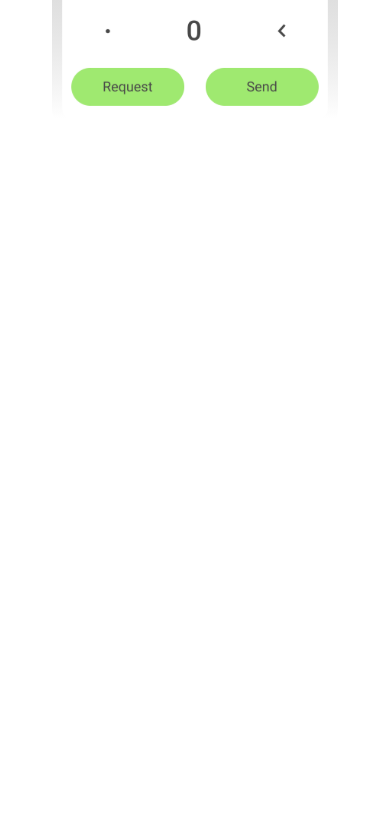
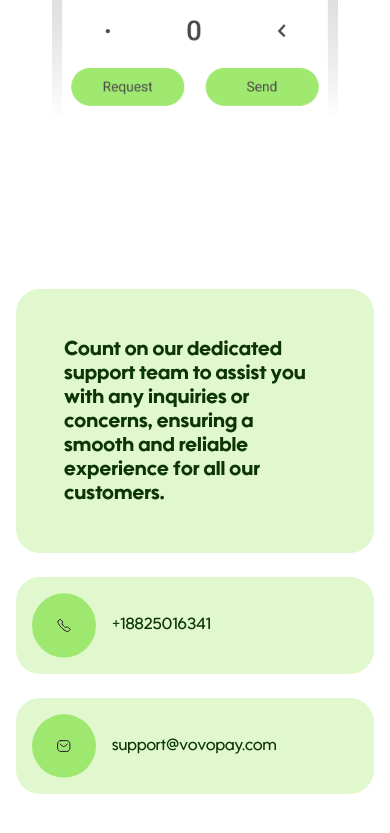
Before and after one commit to hs-07/vovopay-frontend, a React (Create React App) app: page /contact in a window 390 px wide. Shown: the part 6498-7331 px from the top of the page. Before the commit the page ends 6707 px from the top, so only its background shows below. Built offline with nearby package versions, Linux system fonts and the light colour scheme; a web font is replaced by a local one.

Commit message:
commiting section7

```diff
--- a/src/components/index.js
+++ b/src/components/index.js
@@ -5,4 +5,5 @@ export { default as Section3 } from "./section3.jsx";
 export { default as Section4 } from "./section4.jsx";
 export { default as Section5 } from "./section5.jsx";
 export { default as Section6 } from "./section6.jsx";
+export { default as Section7 } from "./section7.jsx";
 export { default as TickerBanner } from "./ticker-banner.jsx";
--- /dev/null
+++ b/src/components/section7.jsx
@@ -0,0 +1,31 @@
+import React from "react";
+
+const section7 = () => {
+  return (
+    <div className="px-4 md:px-6 lg:px-20 py-20">
+      <div className="bg-[#E1F8CF] w-full p-12 rounded-3xl mb-6">
+        <span className="text-[#0C3506] text-[20px] font-[600] leading-[1] font-utendo md:text-[32px] lg:text-[42px]">
+          Count on our dedicated support team to assist you with any inquiries
+          or concerns, ensuring a smooth and reliable experience for all our
+          customers.
+        </span>
+      </div>
+      <div className="grid grid-cols-1 md:grid-cols-2 font-utendo gap-6 ">
+        <div className="flex bg-[#E1F8CF] rounded-3xl gap-4 md:gap-8 p-4 md:p-6 items-center">
+          <img src="/images/phone.svg" alt="" className="w-16 md:w-20" />
+          <p className="md:text-[24px] text-[16px] text-[#0C3506] font-[400]">
+            +18825016341
+          </p>
+        </div>
+        <div className="flex bg-[#E1F8CF] rounded-3xl gap-4 md:gap-8 p-4 md:p-6 items-center">
+          <img src="/images/msg.svg" alt="" className="w-16 md:w-20" />
+          <p className="md:text-[24px] text-[16px] text-[#0C3506] font-[400]">
+            support@vovopay.com
+          </p>
+        </div>
+      </div>
+    </div>
+  );
+};
+
+export default section7;
--- a/src/pages/Home.jsx
+++ b/src/pages/Home.jsx
@@ -8,6 +8,7 @@ import {
   Section4,
   Section5,
   Section6,
+  Section7,
 } from "../components";
 
 const Home = () => {
@@ -22,6 +23,7 @@ const Home = () => {
       <Section4 />
       <Section5 />
       <Section6 />
+      <Section7 />
     </div>
   );
 };
```
